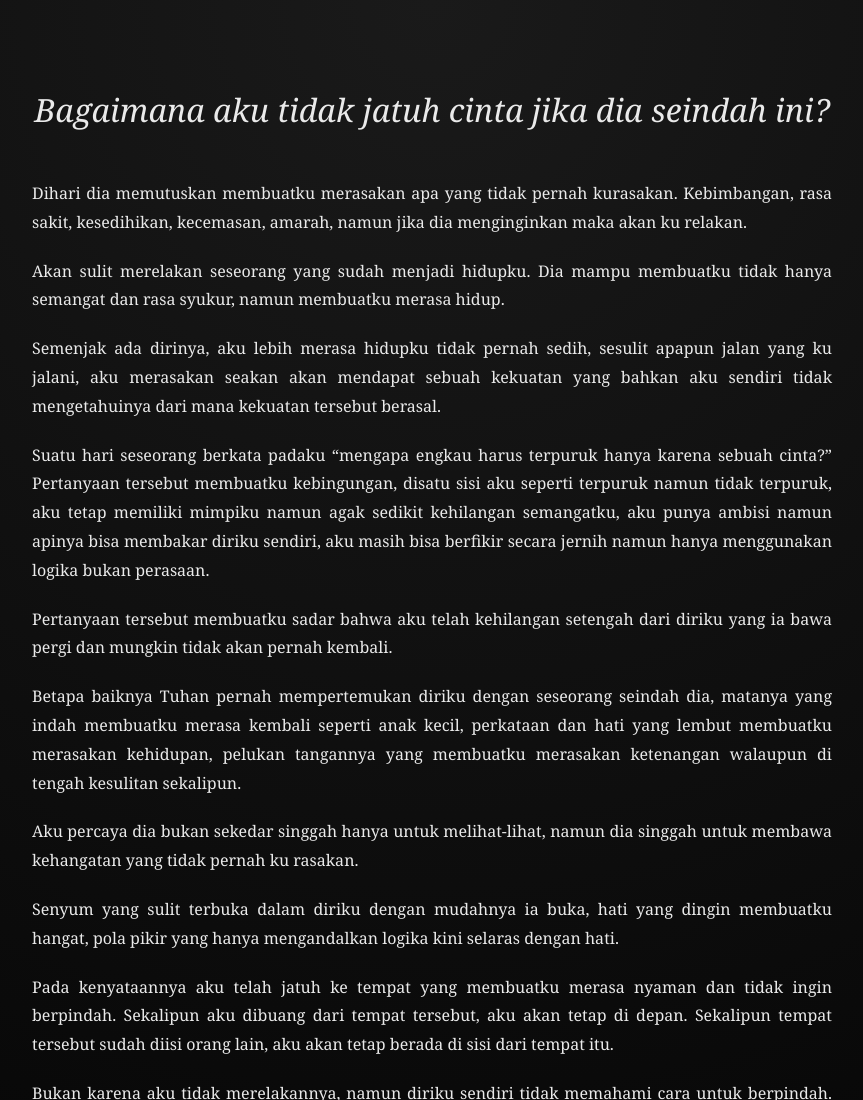
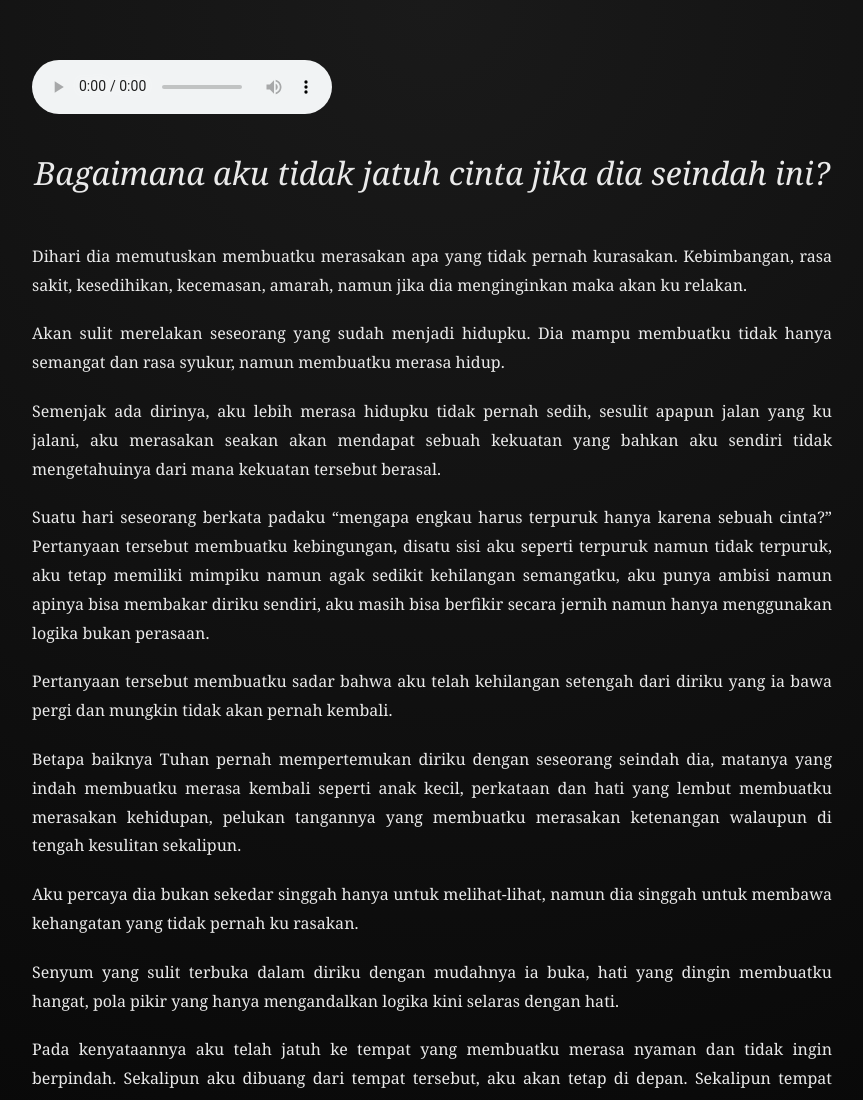
Before and after one commit to yovannathaniel14-web/Bagaimana-aku-tidak-jatuh-cinta-jika-dirinya-seindah-ini, a plain HTML site: page index.html in a window 1280 px wide. Shown: the top 1100 px of the page, without its empty margins (208-1071 px from the left). Drawn offline with Linux system fonts and the light colour scheme.

Commit message:
Change audio element to include controls

```diff
--- a/index.html
+++ b/index.html
@@ -33,7 +33,7 @@
 </head>
 <body>
 
-  <audio autoplay loop>
+  <audio controls loop>
     <source src="Prayer-for-her.mp3" type="audio/mpeg">
   </audio>
 
```
